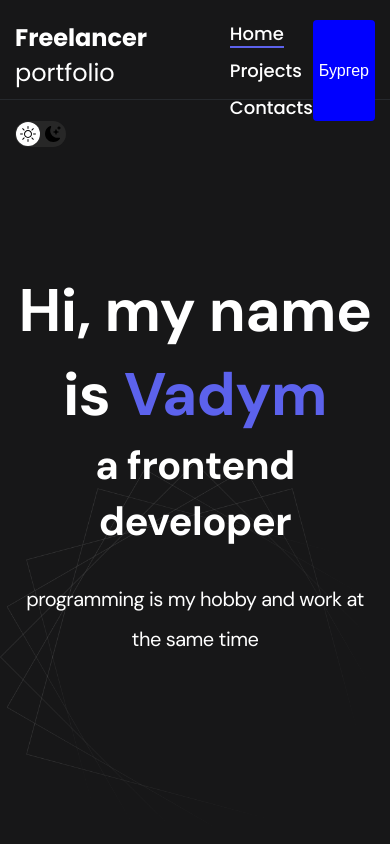
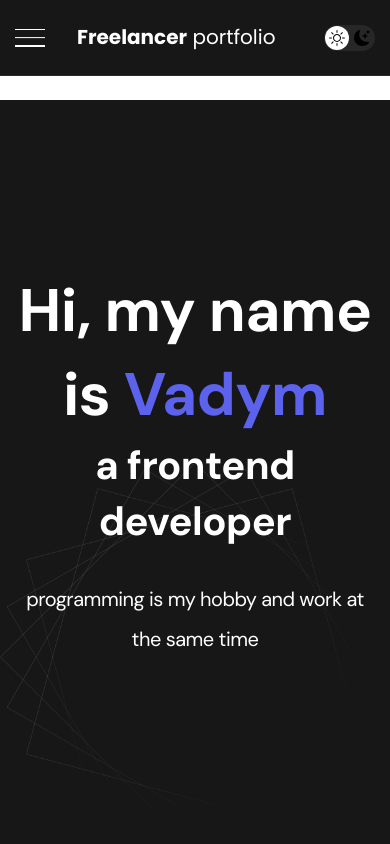
Before and after one commit to Vadym-Liumanov/freelancer-portfolio-react, a React (Create React App) app: page / in a window 390 px wide. Shown: the top 844 px of the page. Built offline with nearby package versions, Linux system fonts and the light colour scheme.

Commit message:
Header adaptive design was completed

```diff
--- a/src/App.jsx
+++ b/src/App.jsx
@@ -39,11 +39,12 @@ function App() {
           <Route path="*" element={<NotFound />} />
         </Routes>
         {/* Реализовали через portal. Теперь вне зависимости от положения в DOM, Modal будет припортален к #root(наши настройки) элементу */}
+        <Footer />
         <Modal active={isModal} onClose={onClose}>
           Модальное окно
         </Modal>
-        <Footer />
       </HashRouter>
+
     </div>
   )
 }
--- /dev/null
+++ b/src/components/burgerBtn/BurgerBtn.jsx
@@ -0,0 +1,23 @@
+import React, { useState } from "react";
+
+// надо в props передать callback, по которому откроется модальное окно с меню
+const BurgerBtn = () => {
+  const [burgerOn, setBurgerOn] = useState(false)
+
+  const onBurgerClick = () => {
+    // пока в обработчике будем менять состояние бургера - внешний вид
+    setBurgerOn((prevState) => prevState ? false : true)
+  }
+
+  const burgerStyle = burgerOn ? 'burger_active' : 'burger'
+
+  return (
+    <button onClick={onBurgerClick}>
+      <div className={burgerStyle}>
+        <span></span>
+      </div>
+    </button>
+  )
+}
+
+export default BurgerBtn
--- /dev/null
+++ b/src/components/burgerBtn/styles.css
@@ -0,0 +1,52 @@
+/* Burger */
+
+.burger {
+  display: block;
+  position: relative;
+  width: 30px;
+  height: 18px;
+  cursor: pointer;
+}
+
+.burger span,
+.burger::before,
+.burger::after {
+  position: absolute;
+  left: 0;
+  height: 10%;
+  width: 100%;
+  transition: all 0.3s ease 0s;
+  background-color: var(--white);
+}
+
+.burger::before,
+.burger::after {
+  content: "";
+}
+
+.burger::before {
+  top: 0;
+}
+
+.burger::after {
+  bottom: 0;
+}
+
+.burger span {
+  top: 50%;
+  transform: scale(1) translate(0px, -50%);
+}
+
+.burger_active span {
+  transform: scale(0) translate(0px, -50%);
+}
+
+.burger_active::before {
+  top: 50%;
+  transform: rotate(-45deg) translate(0px, -50%);
+}
+
+.burger_active::after {
+  bottom: 50%;
+  transform: rotate(45deg) translate(0px, 50%);
+}
--- a/src/components/header/Header.jsx
+++ b/src/components/header/Header.jsx
@@ -1,22 +1,36 @@
-import React from "react"
+import React, { useState } from "react"
 import { NavLink } from "react-router-dom"
 
 import "./styles.css"
 
 import DarkModeBtn from "../darkModeBtn/DarkModeBtn"
+// import BurgerBtn from "../burgerBtn/BurgerBtn"
 
 const Header = (props) => {
-
   const activeLink = "nav__link nav__link_active"
   const normalLink = "nav__link"
 
   const linkClassNameDefinition = ({ isActive }) => isActive ? activeLink : normalLink
+
+  const [isBurgerOpen, setIsBurgerOpen] = useState(false)
+  const burgerStyle = isBurgerOpen ? 'burger burger_active' : 'burger'
+
+  const onBurgerClick = () => {
+    setIsBurgerOpen((prev) => !prev)
+  }
 
   return (
     <header className="header">
       <div className="container">
 
         <div className="header__row">
+
+          {/* Burger menu */}
+          <div className="header__burger-btn">
+            <button className={burgerStyle} onClick={onBurgerClick}>
+              <span></span>
+            </button>
+          </div>
 
           {/* Logo */}
           <div className="header__logo logo">
@@ -46,13 +60,8 @@ const Header = (props) => {
             </ul>
           </nav>
 
-          {/* Burger menu */}
-          <button className="header__burger burger" onClick={props.onOpen}>
-            Бургер
-          </button>
-
           {/* Dark-mode button */}
-          <div className="header__btn">
+          <div className="header__theme-btn">
             <DarkModeBtn />
           </div>
 
--- a/src/components/header/styles.css
+++ b/src/components/header/styles.css
@@ -1,4 +1,8 @@
 /* Header */
+/* Высота header вместе с бордером всегда 76px
+Header имеет position fixed - надо учесть при отступах в main-блоках margin-top: 76px;
+Header полностью адаптирован
+*/
 .header {
 	color: var(--nav-text);
 	letter-spacing: normal;
@@ -7,12 +11,36 @@
 	border-bottom: 1px solid var(--nav-border);
 	position: fixed;
 	width: 100%;
-	height: 100px;
+	/* высота в 1 ряд вместе с бордером */
+	height: 76px;
 }
 
 .header__row {
 	display: grid;
-	grid-template-columns: auto 1fr auto;
+	/* 240px - ширина лого при fz 24px
+	при больших ширинах покажем лого-меню-кнопку, при малых: бургер-лого-кнопку
+	 */
+	grid-template-columns: 240px 1fr auto;
+	grid-template-rows: 35px;
+	align-items: center;
+	column-gap: 2em;
+}
+
+/* на ширине < 674px происходит переполнение меню - значит меню в строку уберем и покажем бургер
+стандартный ближайший поинт <=767px (для инфы)
+*/
+@media (max-width: 674px) {
+
+	/* включим бургер-лого-кнопка */
+	.header__row {
+		grid-template-columns: auto 1fr auto;
+	}
+}
+
+/* Logo */
+.header__logo {
+	grid-column: 1 / 2;
+	grid-row: 1;
 }
 
 .logo__link {
@@ -22,26 +50,41 @@
 	font-family: 'Poppins', sans-serif;
 }
 
+/* на ширине <420px лого ломается */
+@media (max-width: 420px) {
+	.logo__link {
+		font-size: 20px;
+		line-height: 1;
+	}
+}
+
+
 .logo__link strong {
 	font-weight: 700;
 }
 
-.burger {
-	padding: 6px;
-	background-color: blue;
-	border-radius: 4px;
+@media (max-width: 674px) {
+
+	/* включим схему бургер-лого-кнопка */
+	.header__logo {
+		grid-column: 2 / 3;
+	}
 }
 
-.nav {
+/* Navbar */
 
+.header__nav {
+	grid-column: 2 / 3;
+	grid-row: 1;
 }
 
 .nav__list {
 	display: flex;
 	flex-wrap: wrap;
-	row-gap: 10px;
+	row-gap: 1em;
 	align-items: center;
-	column-gap: 40px;
+	justify-content: flex-end;
+	column-gap: 1.4em;
 	font-size: 18px;
 	font-weight: 500;
 	font-family: 'Poppins', sans-serif;
@@ -72,3 +115,89 @@
 	width: 100%;
 	background-color: var(--accent);
 }
+
+@media (max-width: 674px) {
+
+	/* прячем строчное меню */
+	.header__nav {
+		grid-column: unset;
+		display: none;
+	}
+}
+
+/* Dark-mode button */
+.header__theme-btn {
+	grid-column: 3 / 4;
+	grid-row: 1;
+}
+
+@media (max-width: 674px) {
+	.header__theme-btn {
+		grid-column: 3 / 4;
+	}
+}
+
+/* Burger menu */
+
+.burger {
+	display: none;
+	position: relative;
+	width: 30px;
+	height: 18px;
+	cursor: pointer;
+}
+
+.burger span,
+.burger::before,
+.burger::after {
+	position: absolute;
+	left: 0;
+	height: 10%;
+	width: 100%;
+	transition: all 0.3s ease 0s;
+	background-color: var(--white);
+}
+
+.burger::before,
+.burger::after {
+	content: "";
+}
+
+.burger::before {
+	top: 0;
+}
+
+.burger::after {
+	bottom: 0;
+}
+
+.burger span {
+	top: 50%;
+	transform: scale(1) translate(0px, -50%);
+}
+
+.burger_active span {
+	transform: scale(0) translate(0px, -50%);
+}
+
+.burger_active::before {
+	top: 50%;
+	transform: rotate(-45deg) translate(0px, -50%);
+}
+
+.burger_active::after {
+	bottom: 50%;
+	transform: rotate(45deg) translate(0px, 50%);
+}
+
+@media (max-width: 674px) {
+
+	/* показываем бургер */
+	.burger {
+		display: block;
+	}
+
+	.header__burger-btn {
+		grid-column: 1 / 2;
+	}
+}
--- a/src/css/main.css
+++ b/src/css/main.css
@@ -75,8 +75,14 @@ body._blocked {
 
 .container {
 	margin: 0 auto;
-	padding: 0 15px;
+	padding: 0 30px;
 	max-width: 1200px;
+}
+
+@media (max-width: 767px) {
+	.container {
+		padding: 0 15px;
+	}
 }
 
 .none {
```
